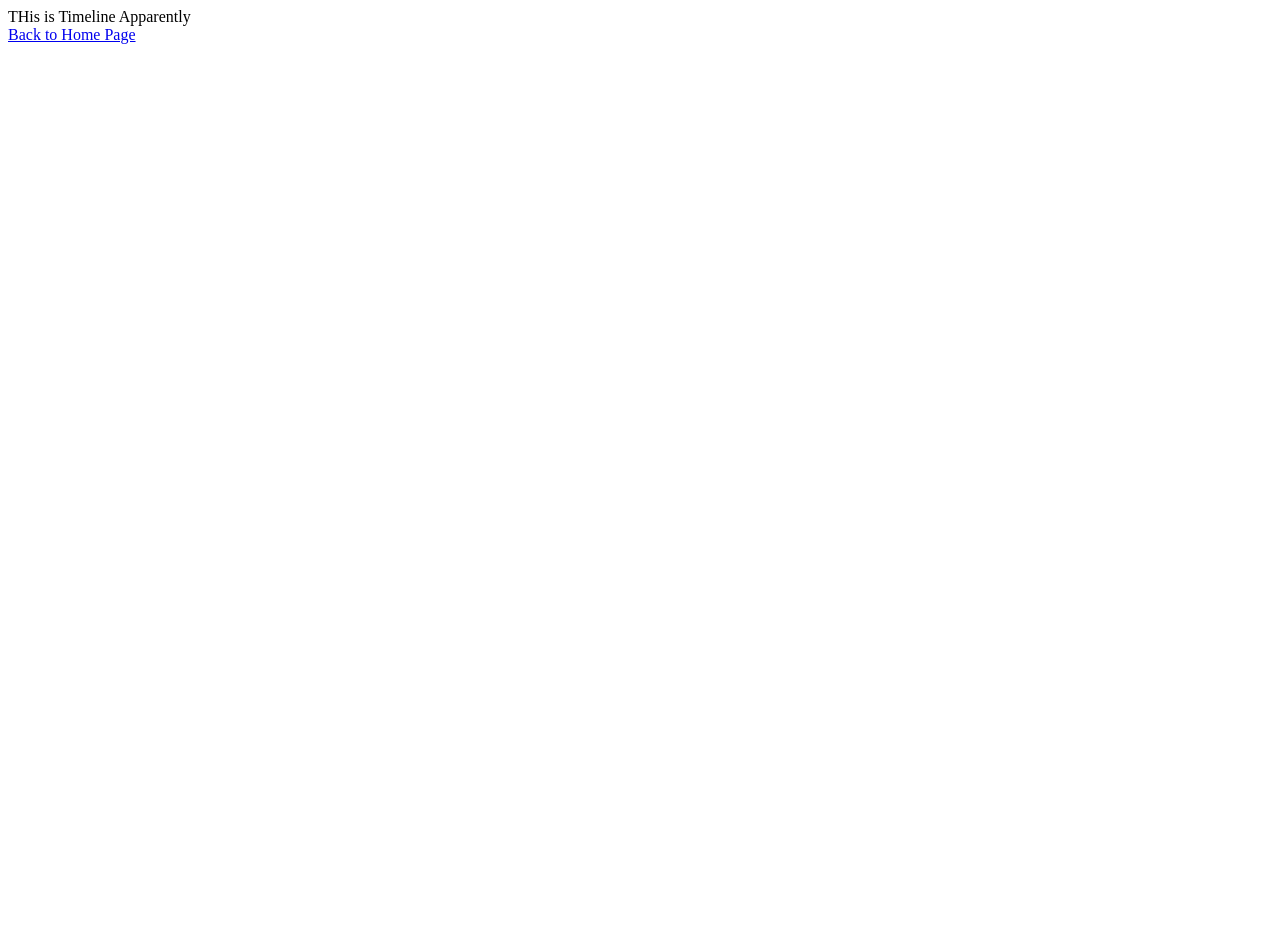
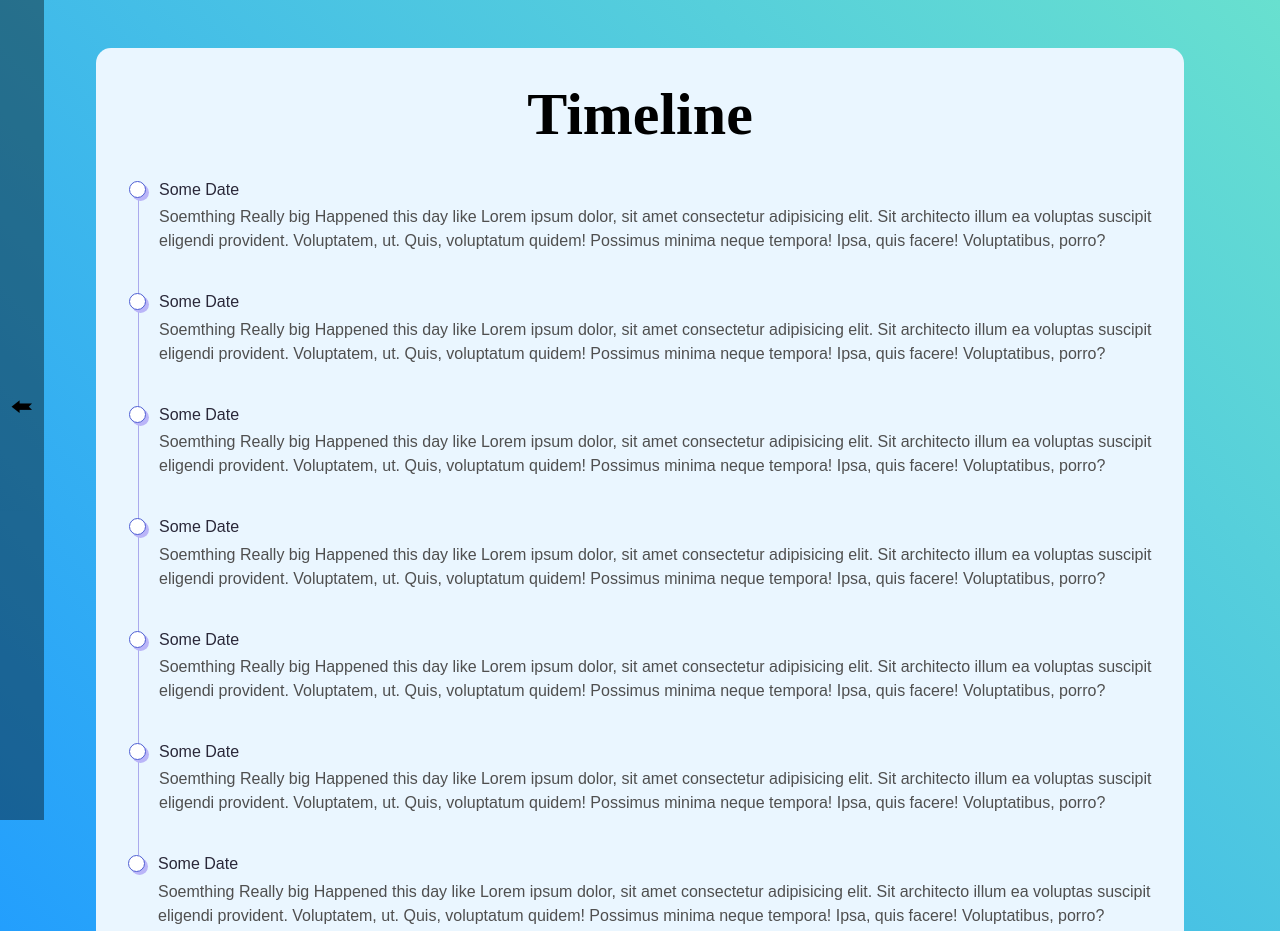
Before and after one commit to Parthtrap/SAC_20198007, a plain HTML site: page timeline.html in a window 1280 px wide. Shown: the top 931 px of the page. Before the commit the page ends 800 px from the top, so only its background shows below. Drawn offline with Linux system fonts and the light colour scheme.

Commit message:
TimeLine Made

```diff
--- /dev/null
+++ b/timeline.css
@@ -0,0 +1,95 @@
+body {
+  margin: 0px;
+  padding: 0px;
+}
+
+ul,
+li {
+  list-style: none;
+  padding: 0;
+}
+.timeline-title {
+  text-align: center;
+  font-size: 60px;
+  font-weight: 600;
+}
+
+.container {
+  display: flex;
+  justify-content: center;
+  align-items: center;
+  padding: 0 1rem;
+  background: linear-gradient(45deg, #209cff, #68e0cf);
+  padding: 3rem 0;
+}
+.wrapper {
+  background: #eaf6ff;
+  padding: 2rem;
+  border-radius: 15px;
+  width: 80vw;
+}
+h1 {
+  font-size: 1.1rem;
+  font-family: sans-serif;
+}
+.sessions {
+  margin-top: 2rem;
+  border-radius: 12px;
+  position: relative;
+}
+li {
+  padding-bottom: 1.5rem;
+  border-left: 1px solid #abaaed;
+  position: relative;
+  padding-left: 20px;
+  margin-left: 10px;
+}
+li:last-child {
+  border: 0px;
+  padding-bottom: 0;
+}
+li:before {
+  content: '';
+  width: 15px;
+  height: 15px;
+  background: white;
+  border: 1px solid #4e5ed3;
+  box-shadow: 3px 3px 0px #bab5f8;
+  box-shadow: 3px 3px 0px #bab5f8;
+  border-radius: 50%;
+  position: absolute;
+  left: -10px;
+  top: 0px;
+}
+
+.time {
+  color: #2a2839;
+  font-family: 'Poppins', sans-serif;
+  font-weight: 500;
+}
+
+p {
+  color: #4f4f4f;
+  font-family: sans-serif;
+  line-height: 1.5;
+  margin-top: 0.4rem;
+}
+
+.back-button {
+  z-index: 100;
+  position: fixed;
+  height: 100vh;
+  background-color: rgb(0, 0, 0, 0.1);
+  display: flex;
+  align-items: center;
+  font-size: 30px;
+  padding: 10px;
+}
+.back-button:hover {
+	background-color: rgb(0, 0, 0, 0.4);
+}
+
+a{
+	text-decoration: none;
+	color: black;
+}
--- a/timeline.html
+++ b/timeline.html
@@ -5,9 +5,93 @@
 		<meta http-equiv="X-UA-Compatible" content="IE=edge" />
 		<meta name="viewport" content="width=device-width, initial-scale=1.0" />
 		<title>Timeline SAC</title>
+		<link rel="stylesheet" href="timeline.css" />
 	</head>
 	<body>
-		THis is Timeline Apparently<br />
-		<a href="./">Back to Home Page</a>
+		<a href="./"><div class="back-button">🢘</div></a>
+		<div class="container">
+			<div class="wrapper">
+				<div class="timeline-title">Timeline</div>
+				<ul class="sessions">
+					<li>
+						<div class="time">Some Date</div>
+						<p>
+							Soemthing Really big Happened this day like Lorem
+							ipsum dolor, sit amet consectetur adipisicing elit.
+							Sit architecto illum ea voluptas suscipit eligendi
+							provident. Voluptatem, ut. Quis, voluptatum quidem!
+							Possimus minima neque tempora! Ipsa, quis facere!
+							Voluptatibus, porro?
+						</p>
+					</li>
+					<li>
+						<div class="time">Some Date</div>
+						<p>
+							Soemthing Really big Happened this day like Lorem
+							ipsum dolor, sit amet consectetur adipisicing elit.
+							Sit architecto illum ea voluptas suscipit eligendi
+							provident. Voluptatem, ut. Quis, voluptatum quidem!
+							Possimus minima neque tempora! Ipsa, quis facere!
+							Voluptatibus, porro?
+						</p>
+					</li>
+					<li>
+						<div class="time">Some Date</div>
+						<p>
+							Soemthing Really big Happened this day like Lorem
+							ipsum dolor, sit amet consectetur adipisicing elit.
+							Sit architecto illum ea voluptas suscipit eligendi
+							provident. Voluptatem, ut. Quis, voluptatum quidem!
+							Possimus minima neque tempora! Ipsa, quis facere!
+							Voluptatibus, porro?
+						</p>
+					</li>
+					<li>
+						<div class="time">Some Date</div>
+						<p>
+							Soemthing Really big Happened this day like Lorem
+							ipsum dolor, sit amet consectetur adipisicing elit.
+							Sit architecto illum ea voluptas suscipit eligendi
+							provident. Voluptatem, ut. Quis, voluptatum quidem!
+							Possimus minima neque tempora! Ipsa, quis facere!
+							Voluptatibus, porro?
+						</p>
+					</li>
+					<li>
+						<div class="time">Some Date</div>
+						<p>
+							Soemthing Really big Happened this day like Lorem
+							ipsum dolor, sit amet consectetur adipisicing elit.
+							Sit architecto illum ea voluptas suscipit eligendi
+							provident. Voluptatem, ut. Quis, voluptatum quidem!
+							Possimus minima neque tempora! Ipsa, quis facere!
+							Voluptatibus, porro?
+						</p>
+					</li>
+					<li>
+						<div class="time">Some Date</div>
+						<p>
+							Soemthing Really big Happened this day like Lorem
+							ipsum dolor, sit amet consectetur adipisicing elit.
+							Sit architecto illum ea voluptas suscipit eligendi
+							provident. Voluptatem, ut. Quis, voluptatum quidem!
+							Possimus minima neque tempora! Ipsa, quis facere!
+							Voluptatibus, porro?
+						</p>
+					</li>
+					<li>
+						<div class="time">Some Date</div>
+						<p>
+							Soemthing Really big Happened this day like Lorem
+							ipsum dolor, sit amet consectetur adipisicing elit.
+							Sit architecto illum ea voluptas suscipit eligendi
+							provident. Voluptatem, ut. Quis, voluptatum quidem!
+							Possimus minima neque tempora! Ipsa, quis facere!
+							Voluptatibus, porro?
+						</p>
+					</li>
+				</ul>
+			</div>
+		</div>
 	</body>
 </html>
```
